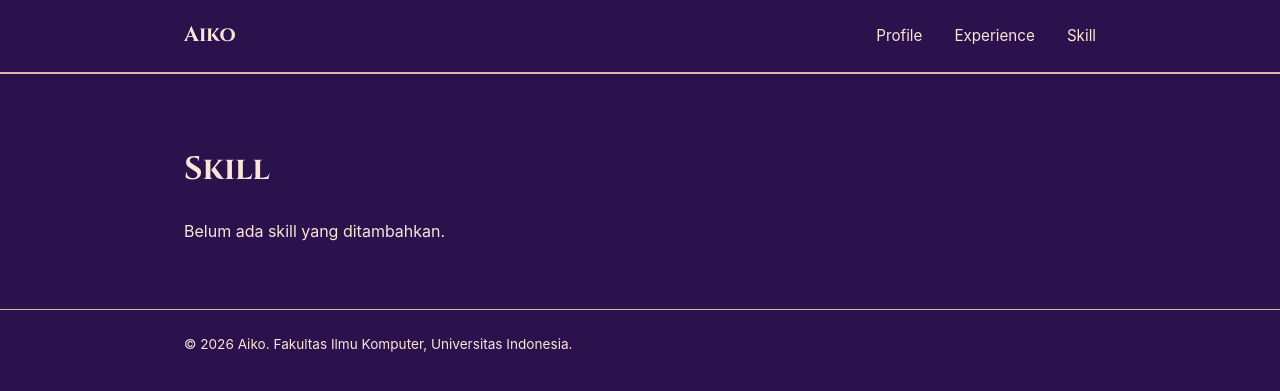
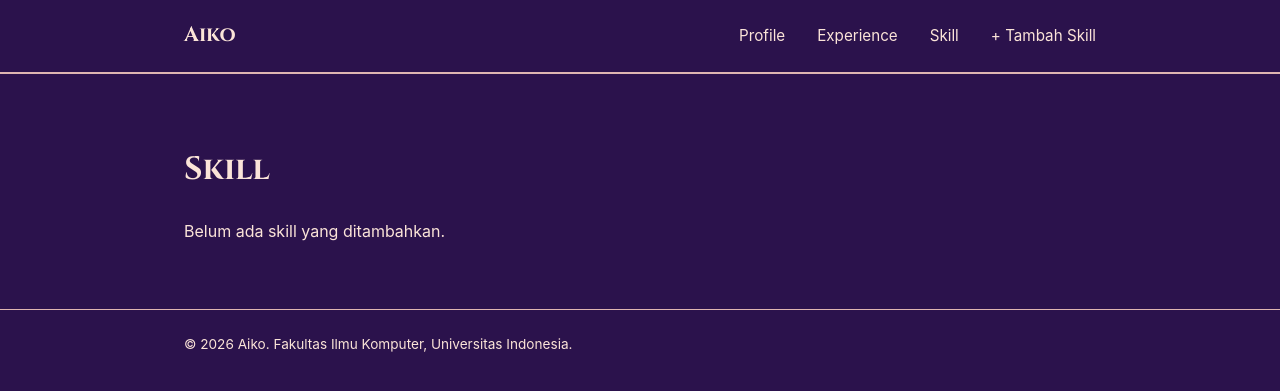
Before and after one commit to aik0o00/myportofolio, a Django app: page /skill/ in a window 1280 px wide. Shown: the top 391 px of the page. Run offline with Django 5.2, Linux system fonts and the light colour scheme; data that the repository does not hold is empty.

Commit message:
tugas 3 PBP

```diff
--- a/main/forms.py
+++ b/main/forms.py
@@ -11,6 +11,9 @@ class SkillForm(ModelForm):
             "category": "Kategori",
             "level": "Level",
         }
+
+        fields = ["name", "category", "level", "description"]
+
         widgets = {
             "name": TextInput(attrs={"placeholder": "Problem Solving"}),
             "category": TextInput(attrs={"placeholder": "Soft Skill"}),
--- a/main/models.py
+++ b/main/models.py
@@ -29,6 +29,7 @@ class Skill(models.Model):
     name = models.CharField(max_length=100)
     category = models.CharField(max_length=100)
     level = models.CharField(max_length=50)
+    description = models.TextField(blank=True)
 
     def __str__(self):
         return self.name
--- a/main/urls.py
+++ b/main/urls.py
@@ -1,5 +1,5 @@
 from django.urls import path
-from main.views import show_main, show_experience, show_skill, create_skill, get_skills_json, delete_skill
+from main.views import show_main, show_experience, show_skill, create_skill, get_skills_json, delete_skill, update_skill
 
 app_name = "main"
 urlpatterns = [
@@ -8,5 +8,6 @@ urlpatterns = [
     path("skill/", show_skill, name="show_skill"),
     path("skill/add/", create_skill, name="create_skill"),
     path("skill/json/", get_skills_json, name="get_skills_json"),
-    path("skill/<int:skill_id>/skill_id/delete/", delete_skill, name="delete_skill")
+    path("skill/<int:skill_id>/delete/", delete_skill, name="delete_skill"),
+    path("skill/<int:skill_id>/update/", update_skill, name="update_skill"),
 ]
--- a/main/views.py
+++ b/main/views.py
@@ -71,3 +71,20 @@ def delete_skill(request, skill_id):
         return redirect("main:show_skill")
 
     return redirect("main:show_skill")
+
+def update_skill(request, skill_id):
+    skill = get_object_or_404(Skill, pk=skill_id)
+    form = SkillForm(request.POST or None, instance=skill)
+
+    if request.method == "POST" and form.is_valid():
+        form.save()
+        messages.success(request, "Skill berhasil diperbarui!")
+        return redirect("main:show_skill")
+
+    context = {
+        "name": "Aiko",
+        "form": form,
+        "skill": skill,
+    }
+
+    return render(request, "skill_form.html", context)
--- a/static/css/style.css
+++ b/static/css/style.css
@@ -450,5 +450,10 @@ h1, .brand {
 }
 
 .button-danger {
-    background: #b42318;
+    background: #f5574c;
 }
+
+.skill-description {
+    margin: 0.5rem 0 1rem;
+    line-height: 1.5;
+}
--- a/templates/skill.html
+++ b/templates/skill.html
@@ -18,6 +18,7 @@
                 <a href="{% url 'main:show_main' %}">Profile</a>
                 <a href="{% url 'main:show_experience' %}">Experience</a>
                 <a href="{% url 'main:show_skill' %}">Skill</a>
+                <a href="{% url 'main:create_skill' %}">+ Tambah Skill</a>
             </nav>
         </div>
     </header>
@@ -41,6 +42,12 @@
                             {{ skill.category }}
                         </p>
 
+                        {% if skill.description %}
+                            <p class="skill-description">{{ skill.description }}</p>
+                        {% endif %}
+
+                        <a href="{% url 'main:update_skill' skill.id %}" class="button">Update Skill</a>
+
                         {% include "components/skill_delete_modal.html" %}
 
                     </article>
```
Also changed, not shown: templates/skill_form.html (+13 -3 lines), main/migrations/0004_skill_description.py (added).
